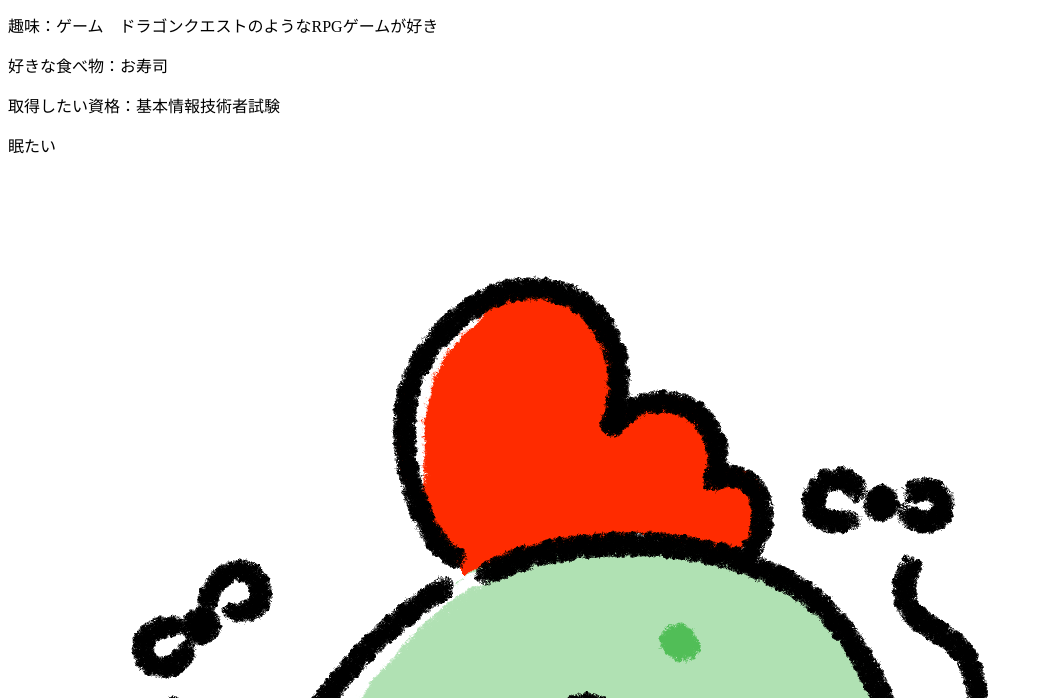
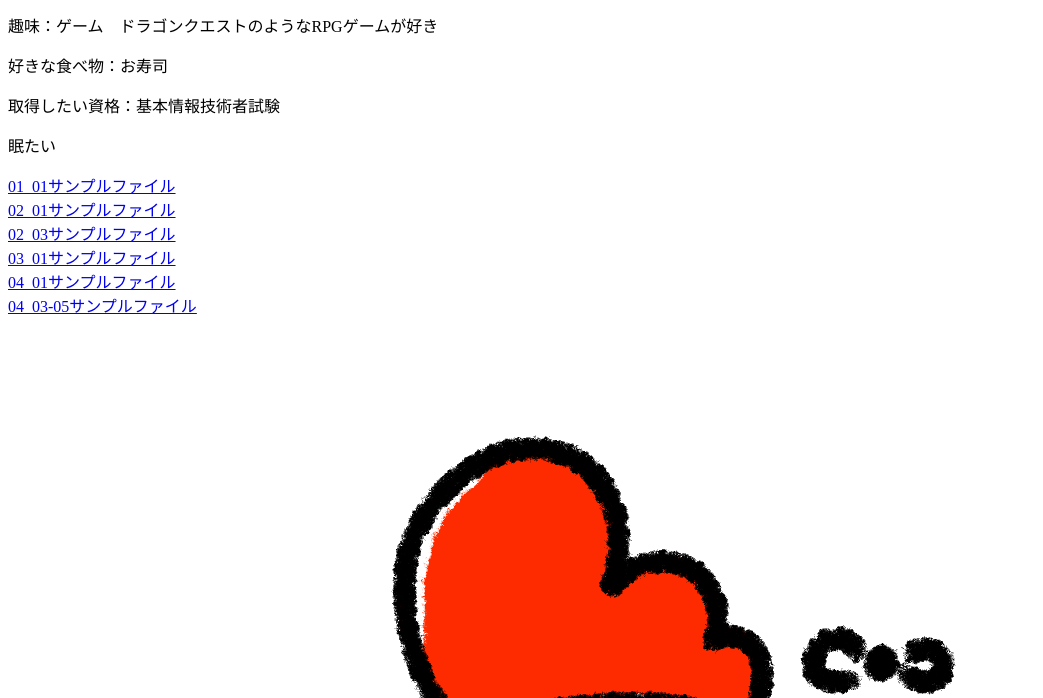
Before and after one commit to Make1984/portfolio, a plain HTML site: page index.html in a window 1280 px wide. Shown: the part 102-800 px from the top of the page, without its empty margins (0-1043 px from the left). Drawn offline with Linux system fonts and the light colour scheme.

Commit message:
Add files via upload

```diff
--- a/index.html
+++ b/index.html
@@ -11,6 +11,12 @@
         <P>好きな食べ物：お寿司</P>
         <P>取得したい資格：基本情報技術者試験</P>
         <P>眠たい</P>
+        <a href="Bs5/Bs5_handsom_01_01">01_01サンプルファイル</a><br>
+        <a href="Bs5/Bs5_handsom_02_01">02_01サンプルファイル</a><br>
+        <a href="Bs5/Bs5_handsom_02_03">02_03サンプルファイル</a><br>
+        <a href="Bs5/Bs5_handsom_03_01">03_01サンプルファイル</a><br>
+        <a href="Bs5/Bs5_handson_04_01">04_01サンプルファイル</a><br>
+        <a href="Bs5/Bs5_handson_04_03-05">04_03-05サンプルファイル</a><br>
         <p>
             <img src="zombie-chicken.png">
             <img src="food_oyakodon.png">
```
